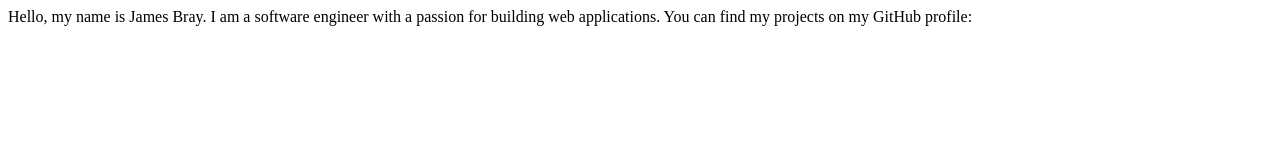
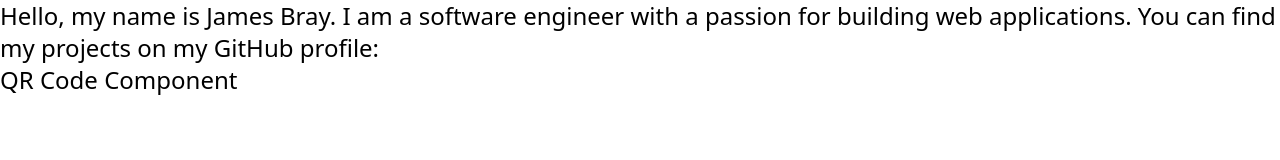
Before and after one commit to jrbrayjr2006/jrbrayjr2006.github.io, a website: page index.html in a window 1280 px wide. Drawn offline with Linux system fonts and the light colour scheme.

Commit message:
add tailwindcss

```diff
--- a/index.html
+++ b/index.html
@@ -3,9 +3,18 @@
 <head>
     <meta charset="UTF-8">
     <meta name="viewport" content="width=device-width, initial-scale=1.0">
+    <link href="./css/style.css" rel="stylesheet">
     <title>James Bray GitHub Portfolio</title>
 </head>
 <body>
-    Hello, my name is James Bray. I am a software engineer with a passion for building web applications. You can find my projects on my GitHub profile:
+    <div class="container flex flex-col mx-auto justify-center text-2xl">
+        <p>
+            Hello, my name is James Bray. I am a software engineer with a passion for building web applications. You can find my projects on my GitHub profile:
+        </p>
+        <ul>
+            <li class="hover:text-blue-600"><a href="qr-code-component/index.html">QR Code Component</a></li>
+        </ul>
+    </div>
+
 </body>
 </html>
--- /dev/null
+++ b/input.css
@@ -0,0 +1 @@
+@import "tailwindcss";
```
Also changed, not shown: package.json (added, +31 -0 lines), README.md, css/style.css (added), 1 other file.
